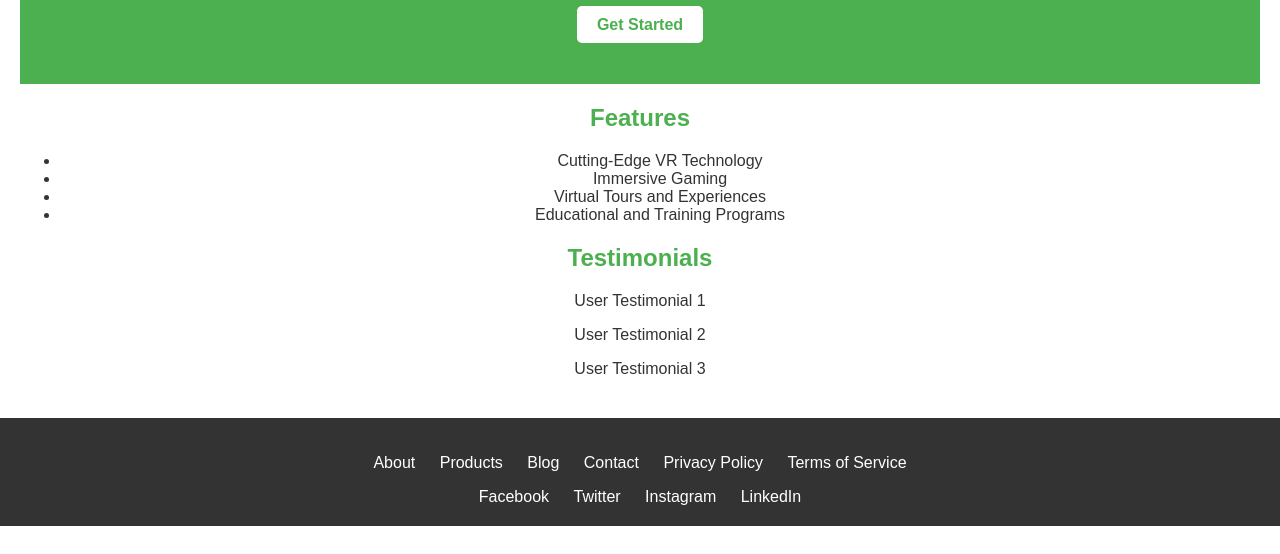
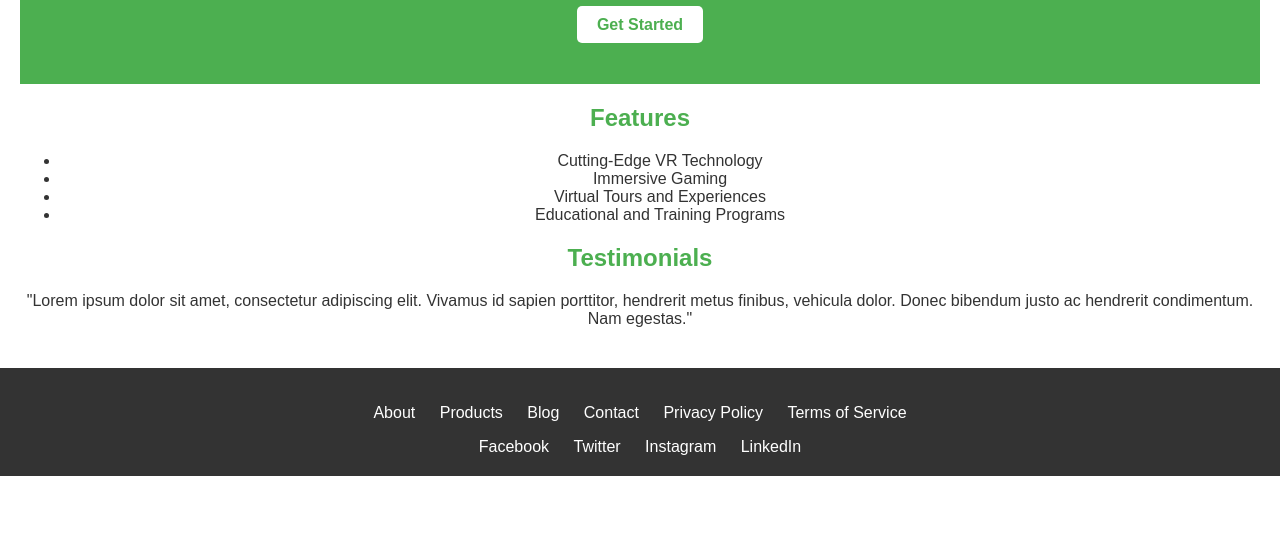
Before and after one commit to ryanbmcglinchey/ITT640, a plain HTML site: page index.html in a window 1280 px wide. Shown: the part 246-800 px from the top of the page. Drawn offline with Linux system fonts and the light colour scheme.

Commit message:
Update index.html

```diff
--- a/index.html
+++ b/index.html
@@ -37,9 +37,9 @@
         </section>
         <section class="testimonials">
             <h2>Testimonials</h2>
-            <p>User Testimonial 1</p>
-            <p>User Testimonial 2</p>
-            <p>User Testimonial 3</p>
+            <div class="testimonial'>
+		<p>"Lorem ipsum dolor sit amet, consectetur adipiscing elit. Vivamus id sapien porttitor, hendrerit metus finibus, vehicula dolor. Donec bibendum justo ac hendrerit condimentum. Nam egestas."</p>
+            </div>
         </section>
     </main>
     <footer>
```
